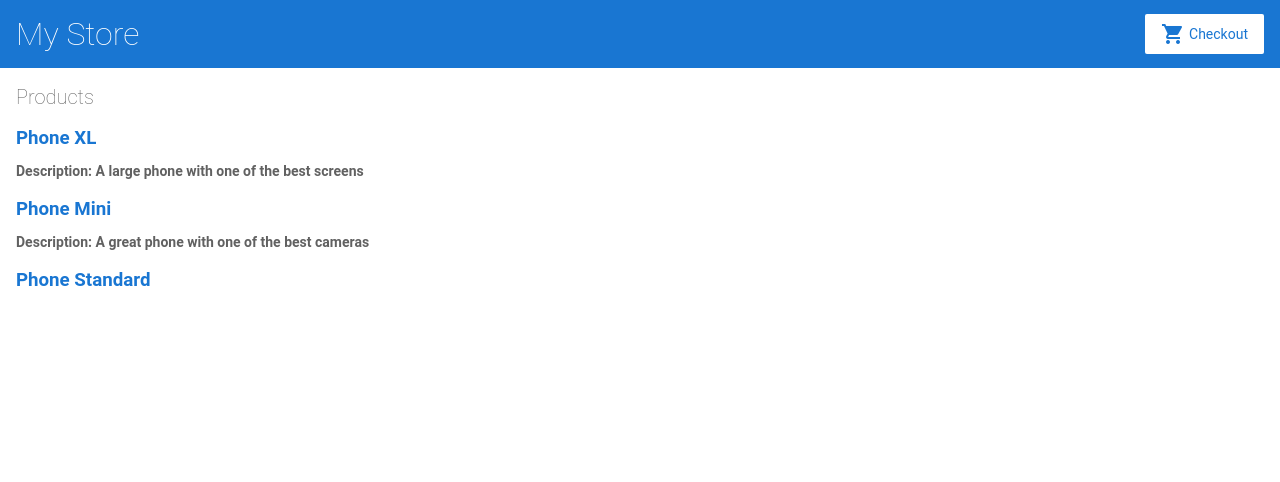
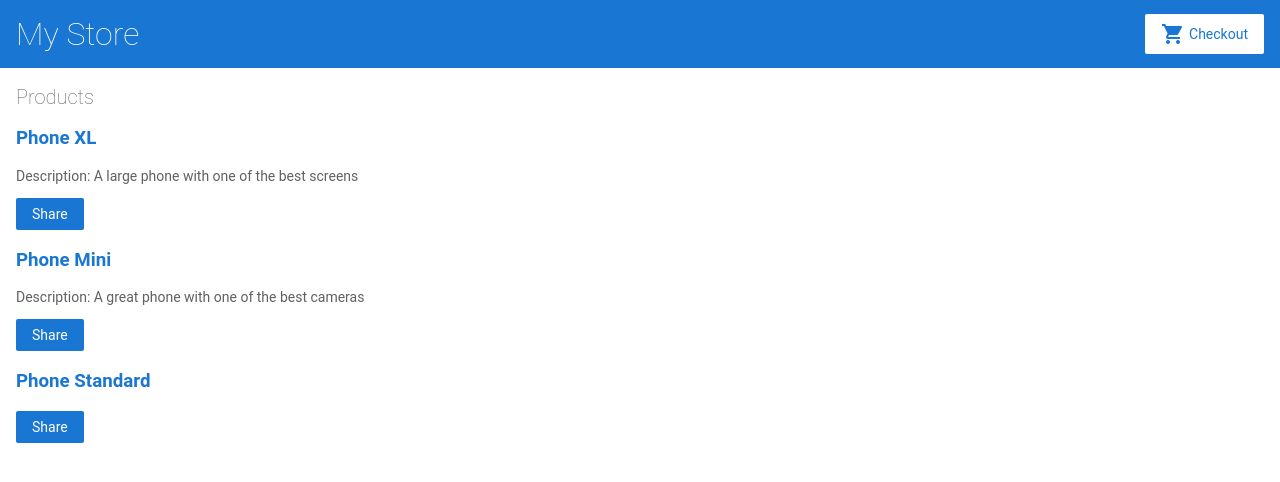
Before and after one commit to ovidiuchirila/angular-geeywx, an Angular app: page / in a window 1280 px wide. Shown: the top 482 px of the page. Built offline with nearby package versions, Linux system fonts and the light colour scheme.

Commit message:
2 files modified

```diff
--- a/src/app/product-list/product-list.component.html
+++ b/src/app/product-list/product-list.component.html
@@ -4,9 +4,10 @@
     <a [title]="product.name + ' details'">
       {{ product.name }}
     </a>
+  </h3>
+  <p *ngIf="product.description">Description: {{ product.description }}</p>
 
-    <p *ngIf="product.description" >Description: {{ product.description }}</p>
-  </h3>
+  <button (click)="share()">Share</button>
 </div>
 <!--
 Copyright Google LLC. All Rights Reserved.
--- a/src/app/product-list/product-list.component.ts
+++ b/src/app/product-list/product-list.component.ts
@@ -11,7 +11,7 @@ export class ProductListComponent {
   products = products;
 
   share() {
-    window.alert('The product has been shared!');
+    window.alert('The product has been shared!!');
   }
 }
 
```
